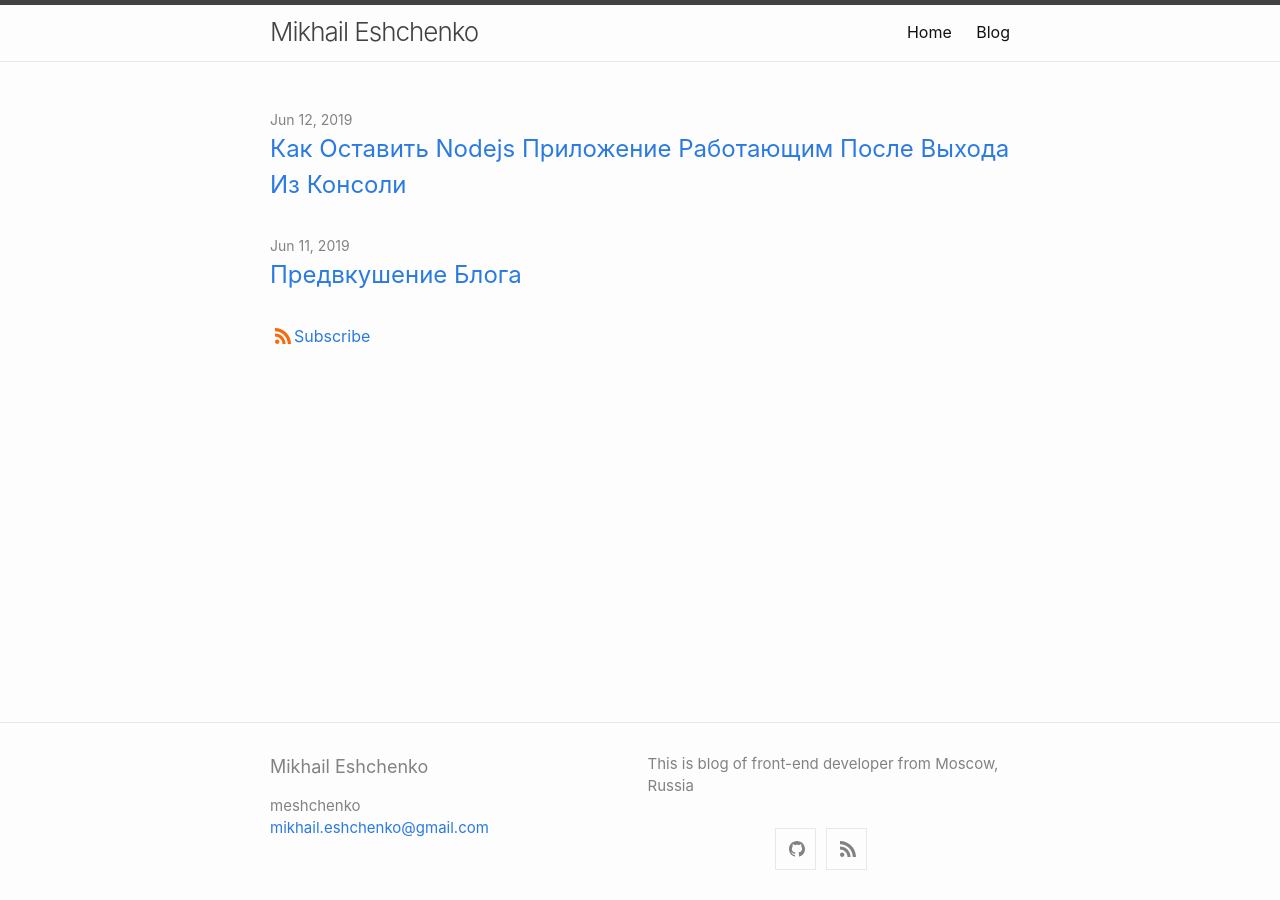
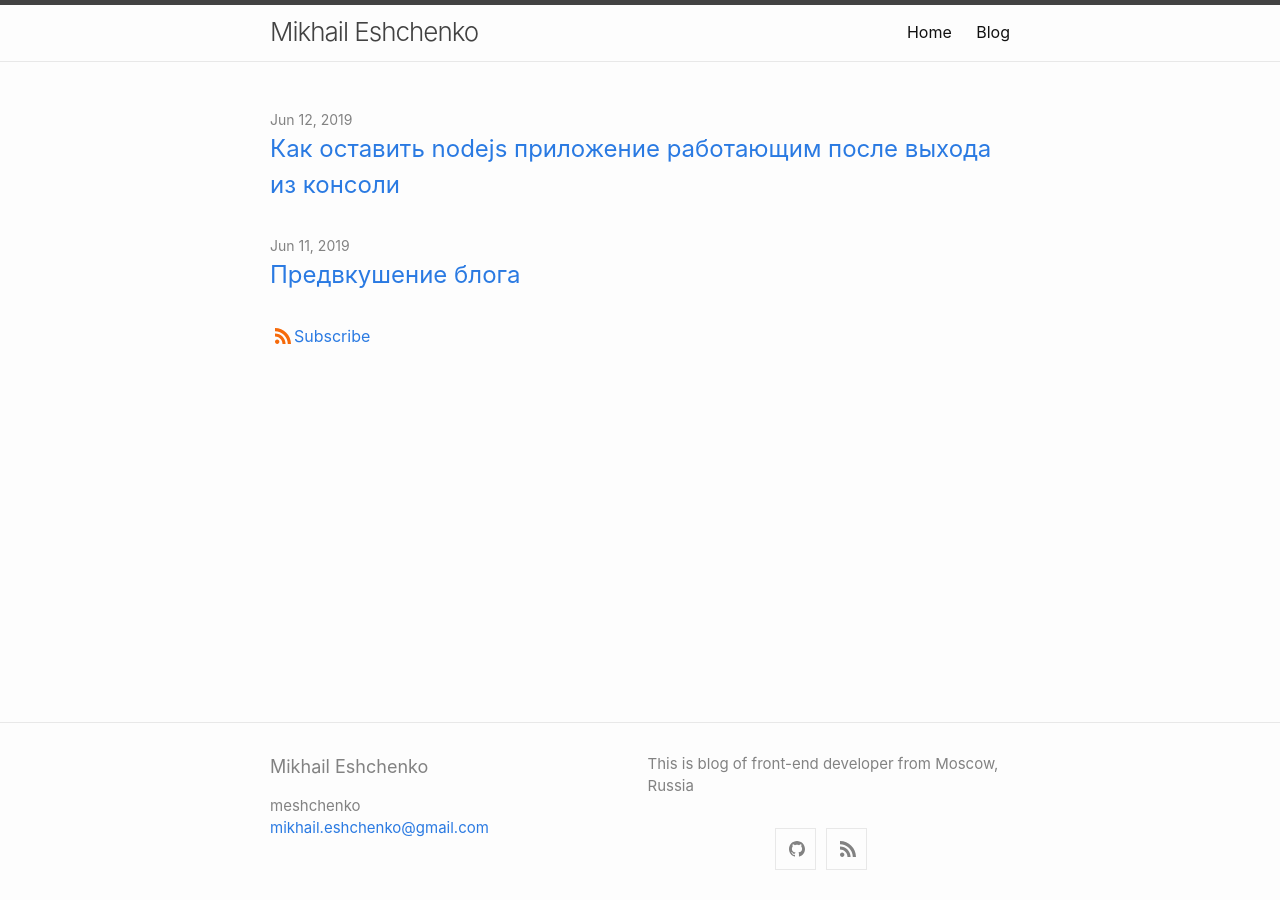
Before and after one commit to maeshchenko/meshchenko.github.io, a Jekyll site: the page built from index.md, in a window 1280 px wide. Built offline with Jekyll 4.4.1, drawn with Linux system fonts in a browser that asks for light colours.

Commit message:
fix home-template

```diff
--- a/_layouts/home.html
+++ b/_layouts/home.html
@@ -18,7 +18,7 @@ layout: default
         <span class="post-meta">{{ post.date | date: date_format }}</span>
         <h3>
           <a class="post-link" href="{{ post.url | relative_url }}">
-            {{ post.title | escape }}
+            {{ post.title | capitalize }}
           </a>
         </h3>
         {%- if site.show_excerpts -%}
```
